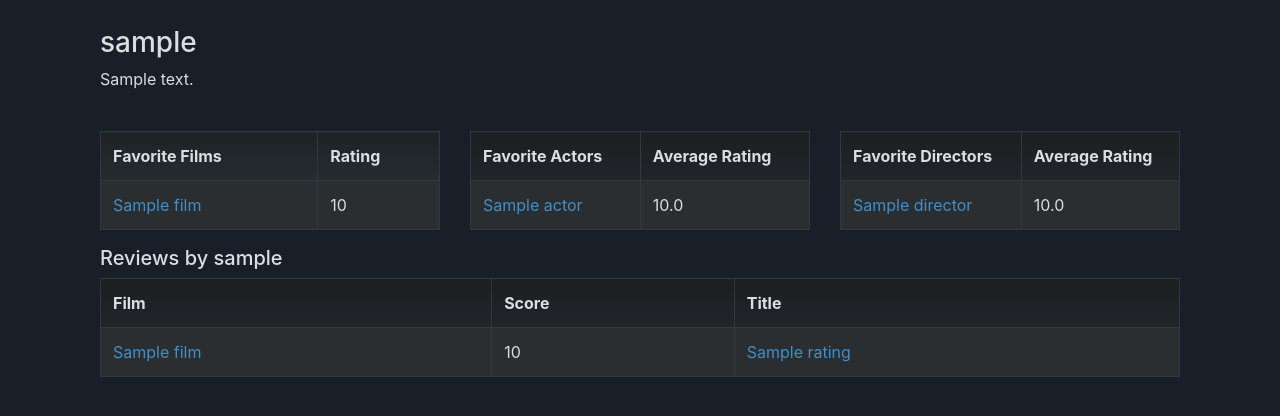
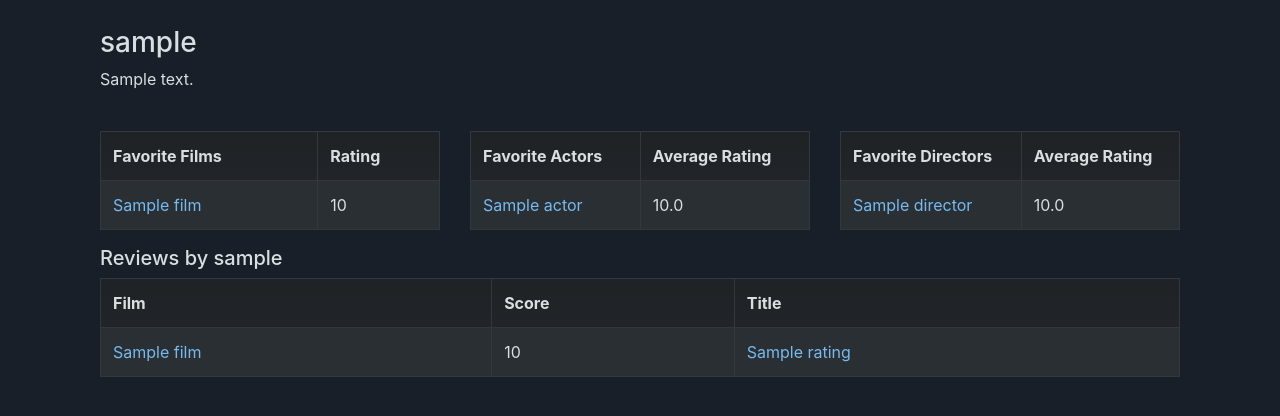
Before and after one commit to antlammi/FilmRatings, a Flask app: page /user/1 in a window 1280 px wide. Shown: the part 56-472 px from the top of the page. Run offline with Flask 2, Linux system fonts and the light colour scheme; tables that the repository leaves empty hold one stand-in row (values such as "Sample post"); some libraries are stand-ins or nearby versions.

Commit message:
more minor tweaks to styles

```diff
--- a/application/templates/actors/show.html
+++ b/application/templates/actors/show.html
@@ -16,7 +16,7 @@
     {% endif %}
     {% if films != None and films.__len__() > 0 %}
         <table class = "table table-bordered table-dark">
-            <tr style="background-color:rgb(37, 44, 48)">
+            <tr>
                 <th>Films</th>
             </tr>
             {% for film in films %}
--- a/application/templates/layout.html
+++ b/application/templates/layout.html
@@ -9,9 +9,9 @@
 
   <body style="min-height:100%;  background-color:rgba(2, 8, 19, 0.905); color:#d9dee0">
     <style>
-      a {color:rgb(67, 142, 199)}
-      th {background-image:linear-gradient(rgba(25, 27, 29, 0.6), rgba(25, 27, 29, 0));color:#d9dee0}
-      td {background-color:#2a2e31fb;color:#d9dee0}
+      a {color:rgb(119, 186, 238)}
+      th {background-image:linear-gradient(rgba(25, 27, 29, 0.3), rgba(25, 27, 29, 0));color:#d9dee0}
+      td {background-color: #343a407e;color:#d9dee0}
 
     </style>
     <nav class="navbar navbar-expand-md navbar-dark bg-dark fixed-top mb-4">
--- a/application/templates/user/profile.html
+++ b/application/templates/user/profile.html
@@ -18,7 +18,7 @@
         {% if favorite_films.__len__() > 0 %}
             <div class="col-sm">
                 <table class="table table-bordered table-dark">
-                    <tr style="background-color:rgb(37, 44, 48)";color:#d9dee0">
+                    <tr>
                         <th>Favorite Films</th>
                         <th>Rating</th>
                     </tr>
```
